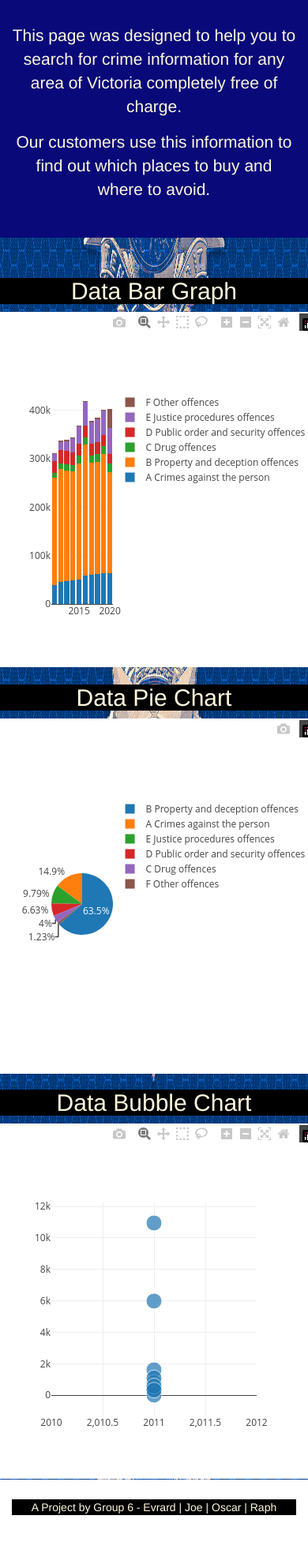
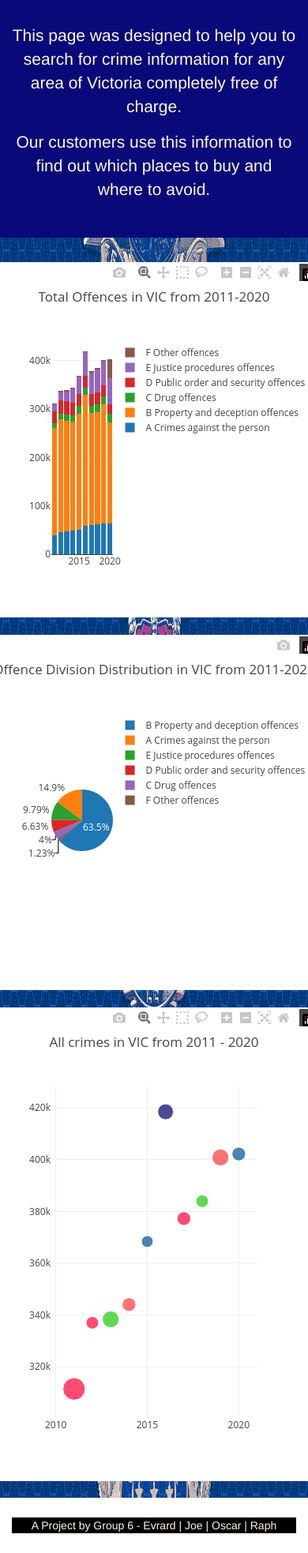
Before and after one commit to pizarro84/Victoria_Crime_Statistics, a Flask app: page / in a window 390 px wide; the page is wider, and only the part inside the window is pictured. Shown: the part 1072-3039 px from the top of that part at 79% size. Before the commit the page ends 2991 px from the top of that part, so only its background shows below. Run offline with Flask 2, Linux system fonts and the light colour scheme; data comes from the database, SQL or seed files in the repository; some libraries are stand-ins or nearby versions; some web fonts are replaced.

Commit message:
fix JS issues and DB access

```diff
--- a/app.py
+++ b/app.py
@@ -39,80 +39,6 @@ def query_results_to_dicts(results):
     # Convert SQLAlchemy query objects to json
     return simplejson.dumps(results)
 
-def get_year_param():
-
-    selected_year = request.args.get("year")
-
-    # If we receive "All" from the front-end no filtering
-    if selected_year == "All":
-        return None
-
-    # Given the characters races in the database are title cased
-    # e.g. "Orc" not "orc"
-    if selected_year is not None:
-        selected_year = selected_year.title()
-
-    return selected_year
-
-def get_lga_param():
-
-    selected_lga = request.args.get("lga")
-
-    # If we receive "All" from the front-end no filtering
-    if selected_lga == "All":
-        return None
-
-    # Given the characters races in the database are title cased
-    if selected_lga is not None:
-        selected_lga = selected_lga.title()
-
-    return selected_lga
-
-def get_offence_param():
-
-    selected_offence = request.args.get("lga")
-
-    # If we receive "All" from the front-end no filtering
-    if selected_offence == "All":
-        return None
-
-    # Given the characters races in the database are title cased
-    if selected_offence is not None:
-        selected_offence = selected_offence.title()
-
-    return selected_offence
-
-def get_distinct_values(for_column,
-                        year_filter = None,
-                        lga_filter = None,
-                        offence_filter = None):
-    """
-    Get unique values for a specified column under specific filters
-    """
-
-    value_query = db.session.query(
-        func.distinct(getattr(crime_stats_vic, for_column))
-    )
-
-    if year_filter is not None:
-        value_query = value_query.filter(
-            crime_stats_vic.year == year_filter
-        )
-
-    if lga_filter is not None:
-        value_query = value_query.filter(
-            crime_stats_vic.local_government_area == lga_filter
-        )
-
-    if offence_filter is not None:
-        value_query = value_query.filter(
-            crime_stats_vic.offence_division == offence_filter
-        )
-
-    values = sorted([x[0] for x in value_query.all()])
-
-    return values
-
 # create route that renders index.html template
 @app.route("/heatmap")
 def heatmap():
@@ -133,60 +59,28 @@ def alldata():
 def all():
 
     results = db.session.query(
-        crime_stats_vic.row_id,
         crime_stats_vic.year,
         crime_stats_vic.local_government_area,
         crime_stats_vic.offence_division,
         crime_stats_vic.incidents_recorded
+    )
+
+    results = results.order_by(
+        getattr(crime_stats_vic, 'year'),
+        getattr(crime_stats_vic, 'local_government_area'),
     ).all()
 
     return query_results_to_dicts(results)
 
-@app.route("/api/values/<for_column>/<group_by>")
-@app.route("/api/values/<for_column>/", defaults={'group_by': None})
+@app.route("/api/values/<for_column>")
 def values(for_column, group_by = None):
-    # get filter parameters
-    year_param = get_year_param()
-    offence_param = get_offence_param()
-    lga_param = get_lga_param()
-
-    if group_by is None:
-        values = get_distinct_values(for_column, year_param, lga_param, offence_param)
-        return jsonify(values)
-
-    values_for_groupby = dict()
-
-    group_by_values = get_distinct_values(group_by, year_param, lga_param, offence_param)
-
-    results = db.session.query(
-        getattr(crime_stats_vic, group_by),
-        getattr(crime_stats_vic, for_column),
+    value_query = db.session.query(
+        func.distinct(getattr(crime_stats_vic, for_column))
     )
 
-    if year_param is not None:
-        results = results.filter(
-            crime_stats_vic.year == year_param
-        )
+    values = sorted([x[0] for x in value_query.all()])
 
-    if lga_param is not None:
-        results = results.filter(
-            crime_stats_vic.local_government_area == lga_param
-        )
-
-    if offence_param is not None:
-        results = results.filter(
-            crime_stats_vic.offence_division == offence_param
-        )
-
-    results = results.order_by(
-        getattr(crime_stats_vic, group_by),
-        getattr(crime_stats_vic, for_column),
-    ).all()
-
-    for group in group_by_values:
-        values_for_groupby[group] = [x[1] for x in results if x[0] == group]
-
-    return query_results_to_dicts(values_for_groupby)
+    return jsonify(values)
 
 @app.route("/api/sum_by_year")
 def count_by_lga():
@@ -213,63 +107,6 @@ def count_by_offence():
     results = results.group_by(
         crime_stats_vic.offence_division
     ).all()
-
-    return query_results_to_dicts(results)
-
-@app.route("/api/where/<local_government_area>")
-def where(local_government_area):
-
-    results = db.engine.execute(text("""
-        SELECT * FROM crime_lga
-        WHERE UPPER(local_government_area) = :local_government_area
-    """).bindparams(
-        local_government_area=local_government_area.upper().strip()
-    ))
-
-    return jsonify([dict(row) for row in results])
-
-@app.route("/api/sum_by/<sum_by>", defaults={'optional_sum_by': None})
-@app.route("/api/sum_by/<sum_by>/<optional_sum_by>")
-def sum_by(sum_by, optional_sum_by=None):
-
-    # first let's check if we need to filter
-    selected_offence = get_lga_param()
-
-    # let's first handle the case we there is no `optional_count_by`
-    if optional_sum_by is None:
-        results = db.session.query(
-            getattr(crime_stats_vic, sum_by),
-            func.count(getattr(crime_stats_vic, sum_by)).label("total")
-        )
-
-        # apply the query stirng filter if present
-        if selected_offence is not None:
-            results = results.filter(crime_stats_vic.local_government_area == selected_offence)
-
-        results = results.group_by(
-            getattr(crime_stats_vic, sum_by)
-        ).order_by(
-            getattr(crime_stats_vic, sum_by)
-        ).all()
-
-    else:
-        # lets handle grouping by two columns
-        results = db.session.query(
-            getattr(crime_stats_vic, sum_by),
-            getattr(crime_stats_vic, optional_sum_by),
-            func.count(getattr(crime_stats_vic, sum_by)).label("total")
-        )
-
-        if selected_offence is not None:
-            results = results.filter(crime_stats_vic.offence_division == selected_offence)
-
-        results = results.group_by(
-            getattr(crime_stats_vic, sum_by),
-            getattr(crime_stats_vic, optional_sum_by)
-        ).order_by(
-            getattr(crime_stats_vic, sum_by),
-            getattr(crime_stats_vic, optional_sum_by),
-        ).all()
 
     return query_results_to_dicts(results)
 
--- a/static/css/style.css
+++ b/static/css/style.css
@@ -51,13 +51,6 @@ html, body {
     background-image: url('https://www.dl.dropboxusercontent.com/s/rsk15kp7azmsi27/bg3.jpg');
 }
 
-/* Remove the navbar's default margin-bottom and rounded borders */
-
-.navbar {
-    margin-bottom: 0;
-    border-radius: 0;
-}
-
 /* Set height of the grid so .sidenav can be 100% (adjust as needed) */
 
 .row.content {
@@ -101,10 +94,6 @@ a:link {
     display: inline-block;
   }
 
-  a:hover, a:active {
-    background-color: red;
-  }
-
 
 
 body {
--- a/static/js/alldata.js
+++ b/static/js/alldata.js
@@ -1,5 +1,5 @@
 function alldata(){
-  var url = 'api/getalldata';
+  var url = 'api/all';
 
   d3.json(url).then(function(response) {
 
--- a/static/js/app.js
+++ b/static/js/app.js
@@ -135,28 +135,8 @@ function buildIncidentBubbleChart(selectedincident) {
 
   d3.json(url).then(function (response) {
     var data = [{
-      x: response.map(d => d.Year),
-      y: response.map(d => d.Incidents_Recorded),
-      mode: 'markers',
-      marker:{
-        size: [20,20, 20, 20,20,20,20,20,20,20]
-      }
-    }];
-
-    var config = {responsive: true};
-
-    Plotly.newPlot('bubble-plot', data, config);
-
-  });
-}
-
-function getAllBubbleChart() {
-  var url = 'api/query/All/All/All';
-
-  d3.json(url).then(function (response) {
-    var data = [{
-      x: response.map(d => d.Year),
-      y: response.map(d => d.Incidents_Recorded),
+      x: response.map(d => d.year),
+      y: response.map(d => d.incidents_recorded),
       mode: 'markers',
       marker:{
         size: [20,20, 20, 20,20,20,20,20,20,20]
@@ -189,24 +169,6 @@ function buildIncidentPieChart(selectedincident) {
   });
 }
 
-function buildIncidentAllBarChart(dropdown_values) {
-  var url = "api/all";
-
-  d3.json(url).then(function (response) {
-
-    var data = [{
-      labels: response.map(d => d.offence_division),
-      values: response.map(d => d.incidents_recorded),
-      type: 'pie'
-    }];
-
-    var config = {responsive: true};
-    Plotly.newPlot('character-races-plot', data, config);
-  });
-
-}
-
-
 function buildIncidentBarChart(dropdown_values) {
   var dropdown_values = new Object();
   getDropdownValues(dropdown_values);
@@ -238,9 +200,10 @@ function buildIncidentBarChart(dropdown_values) {
   });
 }
 
-
-
-function buildALLIncidentBarChart(dropdown_values) {
+/***************************************************************
+***   Get all data
+***************************************************************/
+function getAllBarChart(dropdown_values) {
   var url = "api/all";
 
   d3.json(url).then(function(response) {
@@ -259,12 +222,66 @@ function buildALLIncidentBarChart(dropdown_values) {
     });
 
     var layout = {
+      title: 'Total Offences in VIC from 2011-2020',
       barmode: 'stack'
     };
 
     var config = {responsive: true};
 
     Plotly.newPlot('races-by-class-plot', traces, layout, config);
+  });
+}
+
+function getAllPieChart(dropdown_values) {
+  var url = "api/all";
+
+  d3.json(url).then(function (response) {
+
+    var data = [{
+      labels: response.map(d => d.offence_division),
+      values: response.map(d => d.incidents_recorded),
+      type: 'pie'
+    }];
+
+    var layout = {
+      title: 'Offence Division Distribution in VIC from 2011-2020'
+    };
+
+    var config = {responsive: true};
+    Plotly.newPlot('character-races-plot', data,  layout, config);
+  });
+
+}
+
+
+
+function getAllBubbleChart() {
+  var url = 'api/sum_by_year';
+
+  d3.json(url).then(function (response) {
+    var data = [{
+      x: response.map(d => d.year),
+      y: response.map(d => d.total),
+      mode: 'markers',
+      marker:{
+        size: [80,25,45,30,22,40,30,25,45,30],
+        sizeref: .2,
+        color: ['rgb(255,0,55)','rgb(255,0,55)','rgb(30,200,15)','rgb(255,55,55)','rgb(0,80,150)','rgb(0,0,105)',
+                'rgb(255,0,55)','rgb(30,200,15)','rgb(255,55,55)','rgb(0,80,150)'],
+        sizemode: 'area',
+        opacity: 0.7
+      }
+    }];
+
+    var layout = {
+      title: 'All crimes in VIC from 2011 - 2020',
+      height: 600
+    };
+
+    var config = {responsive: true};
+
+    Plotly.newPlot('bubble-plot', data, layout, config);
+
   });
 }
 
@@ -291,6 +308,6 @@ function disableDropdown(){
 populateYearFilter();
 populateLgaFilter();
 populateOffenceFilter();
-buildALLIncidentBarChart();
-buildIncidentAllBarChart();
+getAllBarChart();
+getAllPieChart();
 getAllBubbleChart();
--- a/templates/index.html
+++ b/templates/index.html
@@ -13,11 +13,9 @@
     <script src="https://cdnjs.cloudflare.com/ajax/libs/d3/6.2.0/d3.min.js"></script>
     <script src="https://cdn.plot.ly/plotly-latest.min.js"></script>
     <script src="{{ url_for('static', filename='js/app.js') }}"></script>
-    <script src='https://api.mapbox.com/mapbox-gl-js/v2.2.0/mapbox-gl.js'></script>
-    <link href='https://api.mapbox.com/mapbox-gl-js/v2.2.0/mapbox-gl.css' rel='stylesheet' />
     <link rel="preconnect" href="https://fonts.gstatic.com">
     <link href="https://fonts.googleapis.com/css2?family=Keania+One&family=Raleway&display=swap" rel="stylesheet">
-
+    <link rel="icon" href="data:,">
     <style>
         /* Remove the navbar's default margin-bottom and rounded borders */
         .navbar {
@@ -55,8 +53,6 @@
                 height: auto;
             }
         }
-
-
 
         .pagetitle {
             font-family: 'Keania One', cursive;
@@ -98,6 +94,11 @@
         .footah {
             color: cornsilk;
             background: #000;
+        }
+
+        .main {
+            margin-top: 100px;
+            /* Add a top margin to avoid content overlay */
         }
     </style>
 </head>
@@ -180,23 +181,27 @@
                 <div class="row">
                     <div class="col-sm-2 col-sm-12"></div>
                     <div class="col-sm-8 col-sm-12">
-                        <h2 class="hlabel">Data Bar Graph</h2>
                         <div id="races-by-class-plot"></div>
                     </div>
                     <div class="col-sm-2 col-sm-12"></div>
                 </div>
+                <br>
                 <div class="row">
                     <div class="col-sm-2 col-sm-12"></div>
-                    <div class="col-sm-4 col-sm-12">
-                        <h2 class="hlabel">Data Pie Chart</h2>
+                    <div class="col-sm-8 col-sm-12">
                         <div id="character-races-plot"></div>
                     </div>
-                    <div class="col-sm-4 col-sm-12">
-                        <h2 class="hlabel">Data Bubble Chart</h2>
+                    <div class="col-sm-2 col-sm-12"></div>
+                </div>
+                <br>
+                <div class="row">
+                    <div class="col-sm-2 col-sm-12"></div>
+                    <div class="col-sm-8 col-sm-12">
                         <div id="bubble-plot"></div>
                     </div>
                     <div class="col-sm-2 col-sm-12"></div>
                 </div>
+                <br>
             </div>
 
             <footer class="container-fluid text-center">
```
Also changed, not shown: templates/alldata.html (+8 -5 lines).
